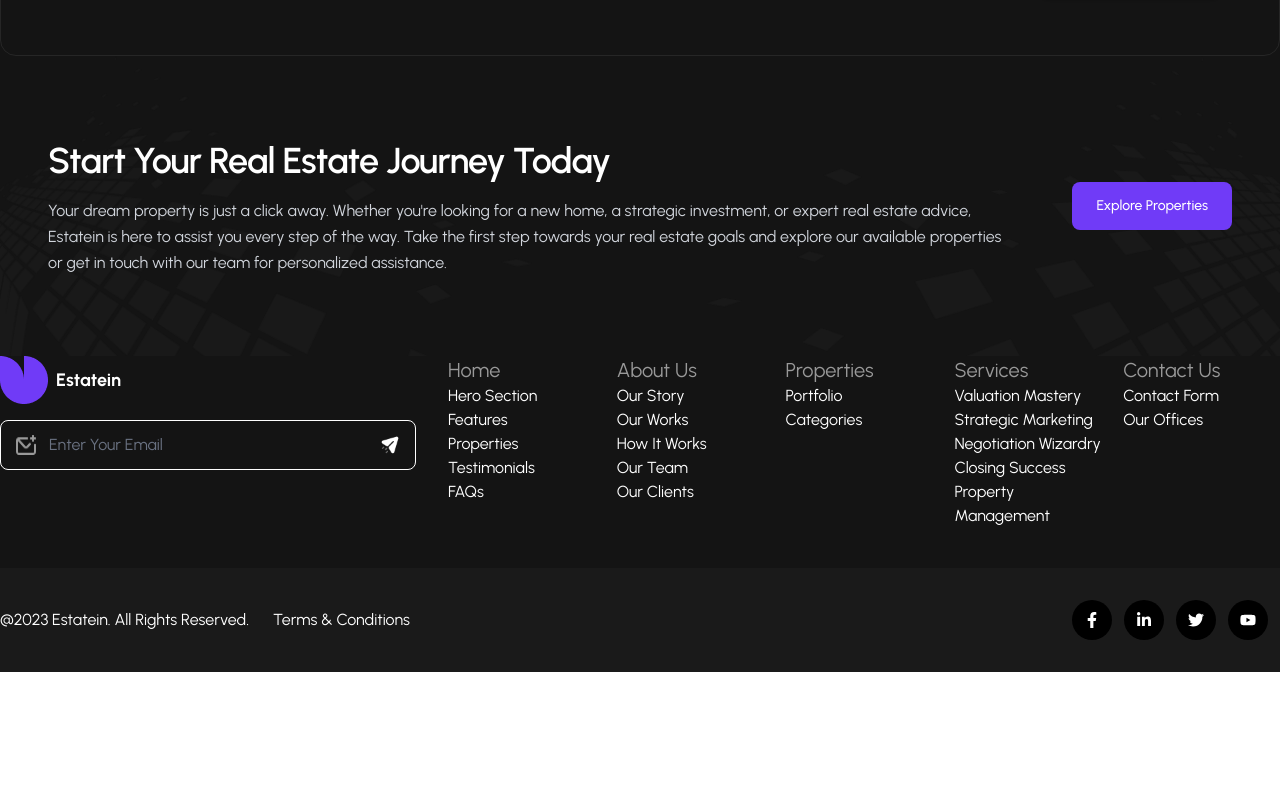
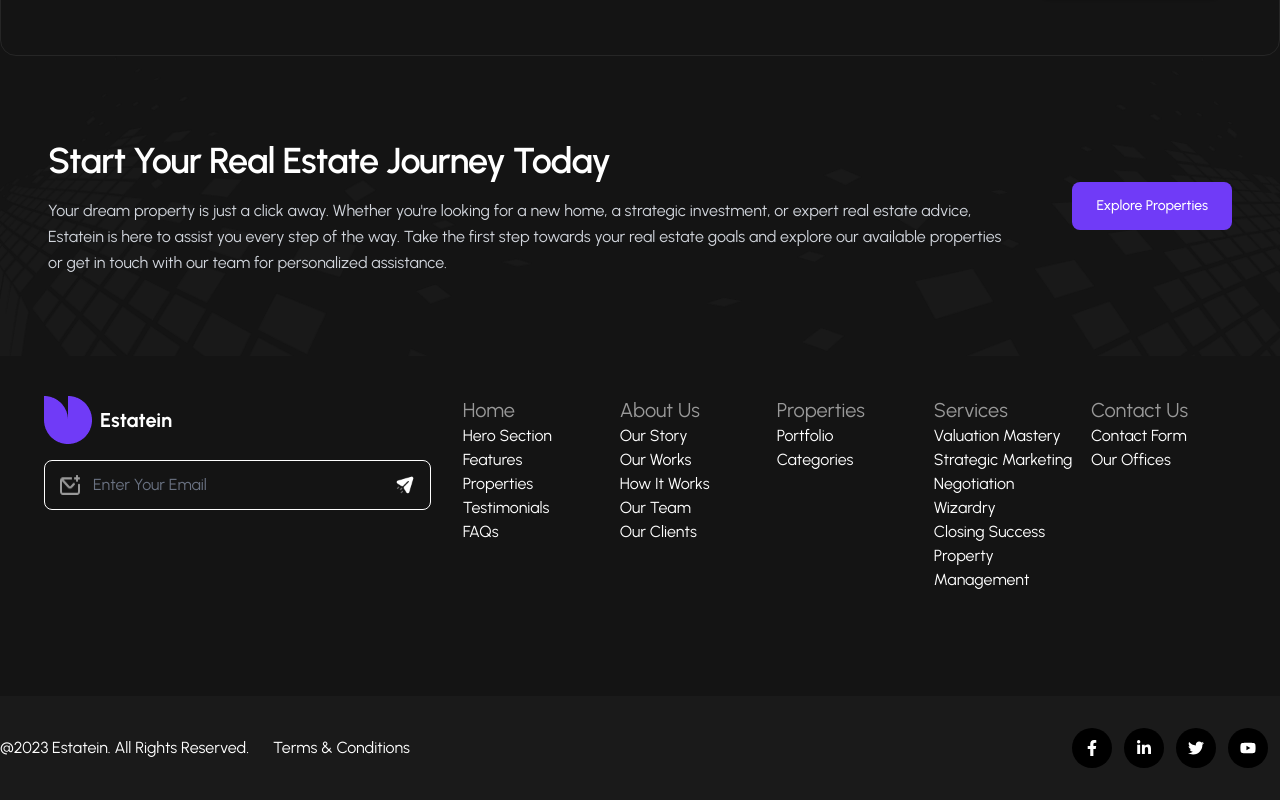
Before and after one commit to marianasijaa-lab/Graduation-Project-Estatein, a React (Vite) app: page / in a window 1280 px wide. Shown: the part 2031-2831 px from the top of the page. Before the commit the page ends 2703 px from the top, so only its background shows below. Built offline with nearby package versions, Linux system fonts and the light colour scheme.

Commit message:
delete file

```diff
--- a/src/components/Layout/Footer.tsx
+++ b/src/components/Layout/Footer.tsx
@@ -45,11 +45,11 @@ const Footer = () => {
   const { theme } = useTheme();
   return (
     <footer>
-      <div className="grid grid-cols-1 md:grid-cols-[1fr_2fr] gap-8">
+      <div className="grid grid-cols-1 md:grid-cols-[1fr_2fr] gap-8 pt-10 py-16 px-11">
         <div>
           <div className="flex items-center mb-4">
             <img src="/assets/logo_icon.png" alt="" />
-            <h2 className="ml-2 font-bold text-lg">Estatein</h2>
+            <h2 className="ml-2 font-bold text-xl">Estatein</h2>
           </div>
           <div className="relative w-full">
             <img
```
